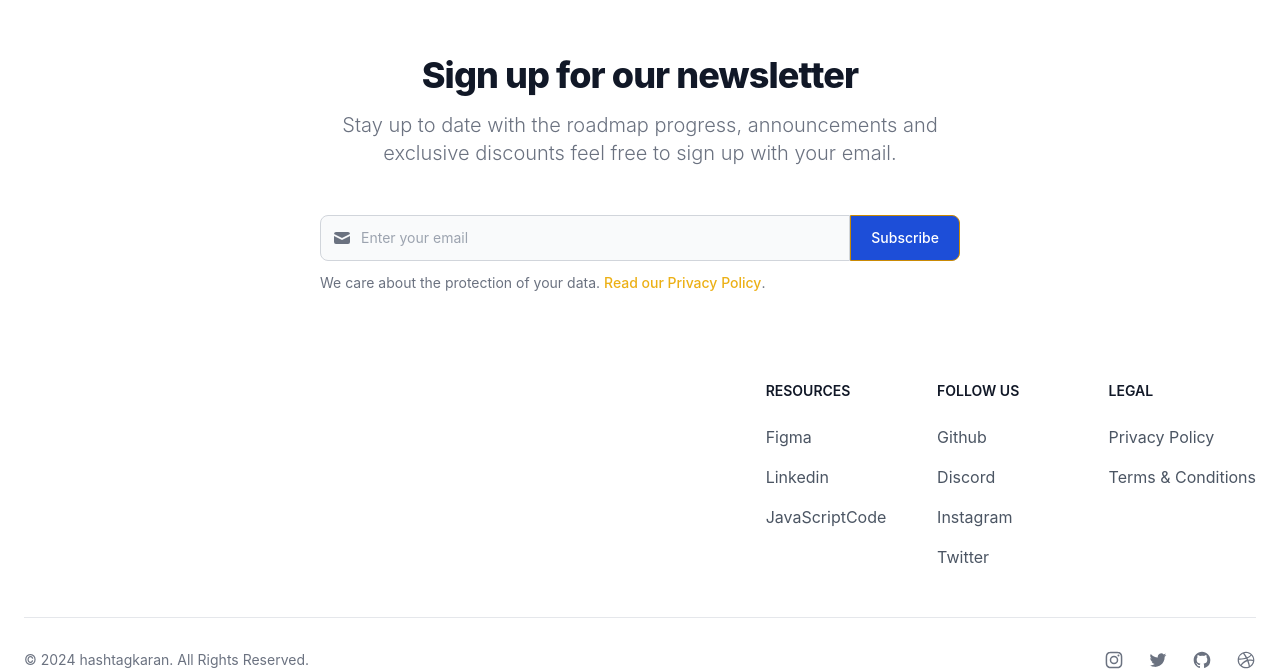
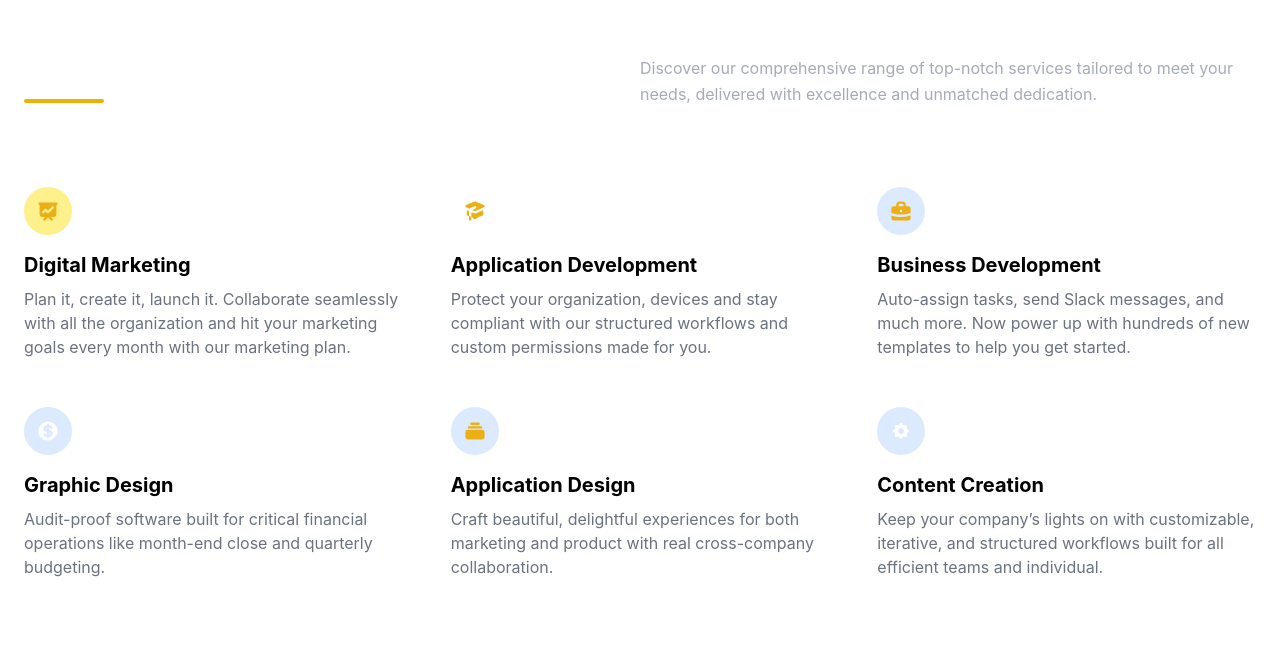
Before and after one commit to hashtagkaran/karan-folio-2023, a React (Create React App) app: page / in a window 1280 px wide. Shown: the part 1877-2548 px from the top of the page. Built offline with nearby package versions, Linux system fonts and the light colour scheme.

Commit message:
added projects

```diff
--- a/src/views/Home.js
+++ b/src/views/Home.js
@@ -106,7 +106,7 @@
       {/*  Portfolio End*/}
 
       {/*  Services Start*/}
-      {/* <section className="bg-white dark:bg-gray-900">
+      <section className="bg-white dark:bg-gray-900">
         <div className="py-8 px-4 mx-auto max-w-screen-xl sm:py-16 lg:px-6">
           <div className="flex flex-wrap w-full mb-20">
             <div className="lg:w-1/2 w-full mb-6 lg:mb-0">
@@ -201,7 +201,7 @@
             </div>
           </div>
         </div>
-      </section> */}
+      </section>
       {/*  Services End*/}
       {/*  Find me on Start */}
       {/* <section className="text-gray-400 body-font bg-gray-900">
```
